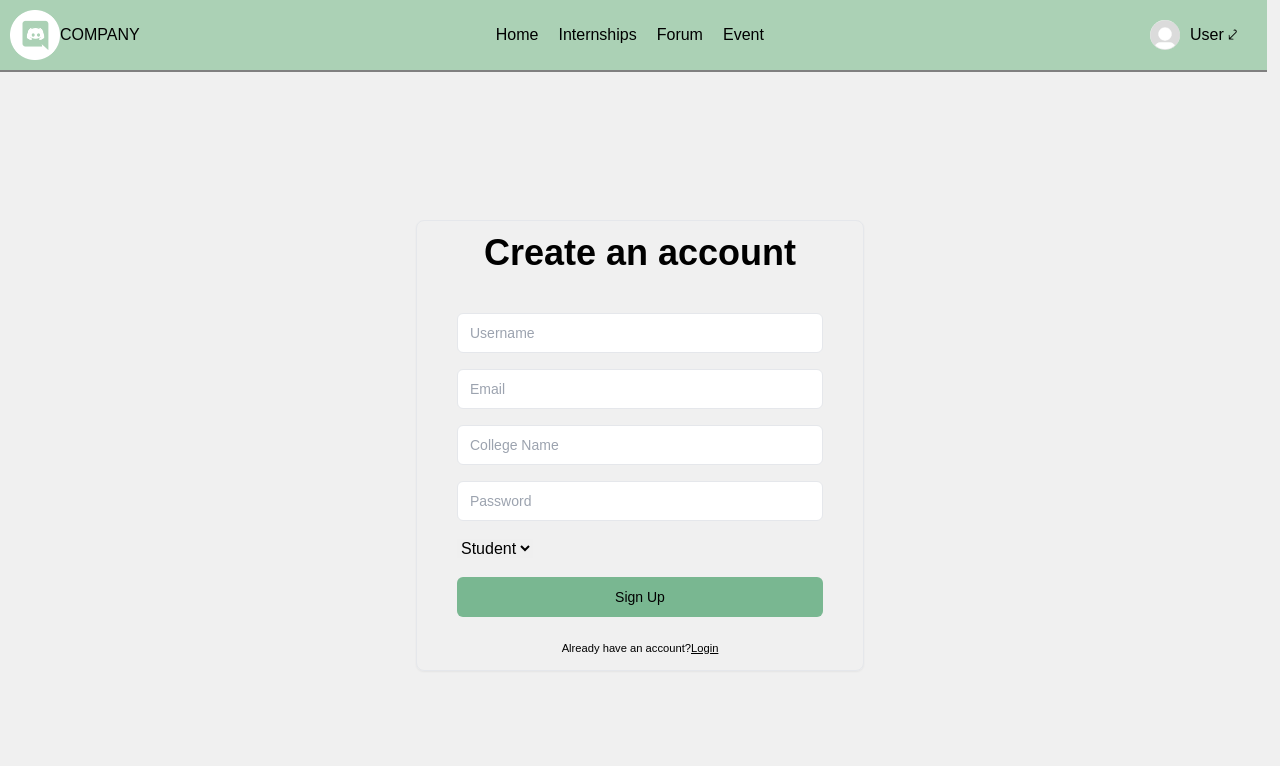
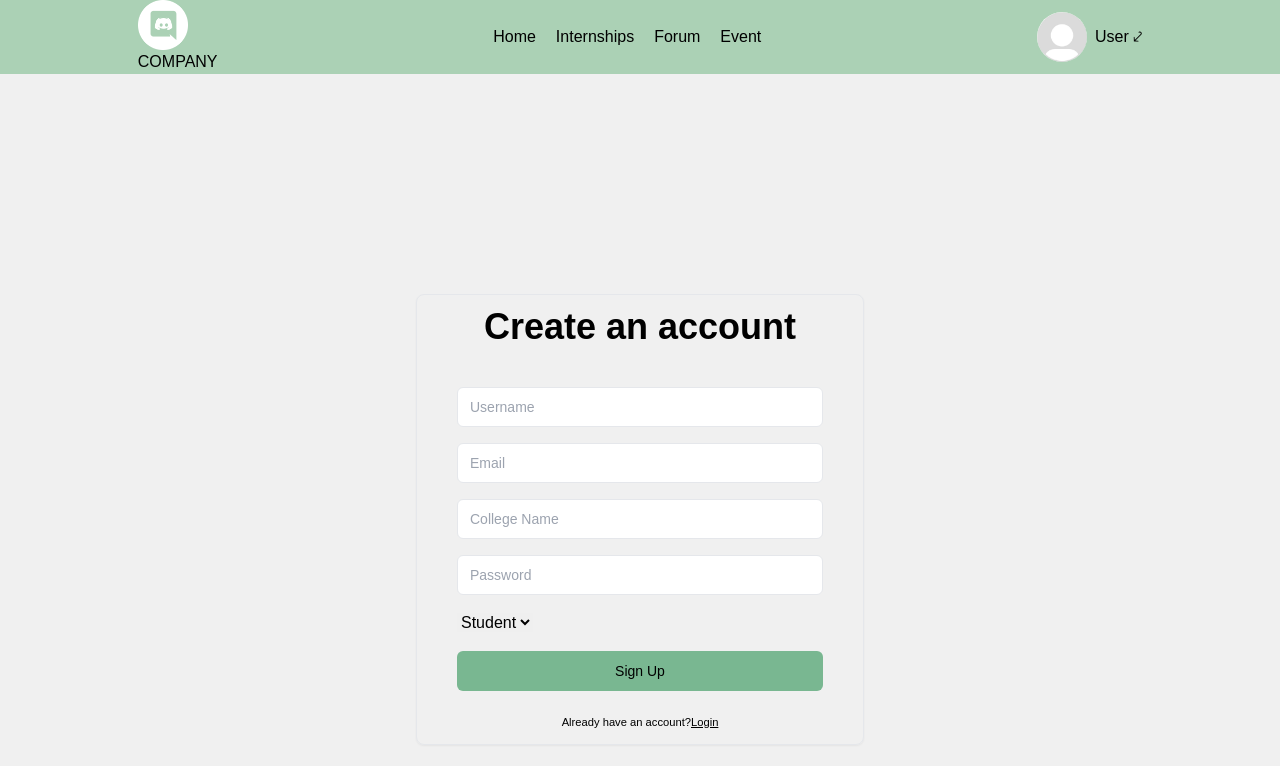
Before and after one commit to ShaunakKDatar/VEGAHackathonFrontEnd, a React (Vite) app: page /signup in a window 1280 px wide. Shown: the top 766 px of the page. Built offline with nearby package versions, Linux system fonts and the light colour scheme; no server answers.

Commit message:
Refactor Navbar component styling and Delete Navbar.css file

```diff
--- a/src/Components/Navbar/Navbar.css
+++ /dev/null
@@ -1,85 +0,0 @@
-*{
-  margin: 0px;
-  padding: 0px;
-}
-ul{
-    display: flex;
-    list-style: none;
-    gap:24px;
-    cursor:pointer;
-    align-items: center;
-  }
-.navbar{
-    display: flex;
-    justify-content: space-between;
-    position: fixed;
-    top: 0;
-    left: 0;
-    right: 0;
-    margin: 0;
-    z-index: 1000;
-    height:72px;
-    width: 99vw;
-    align-items: center;
-    border-bottom: 2px solid grey;
-}
-
-  .dropdown{
-    /* position: fixed; */
-    margin: 30px;
-    cursor: pointer;
-
-  }
-  .img1{
-    /* height: 20px; */
-    width: 30px!important;
-    flex-shrink: 0;
-  }
-  .menu {
-    position: fixed; /* Adjust as needed */
-    background-color: white;
-    border: 1px solid #ccc;
-    padding: 10px;
-    right:2%;
-    top:10%;
-    border-radius: 10px;
-    box-shadow: 0px 0px 5px rgba(0, 0, 0, 0.1);
-  }
-
-  .left{
-    display: flex;
-  }
-.companyname{
-    display: flex;
-    padding: 10px;
-    align-items: center;
-}
-.dropcontainer{
-  display: flex;
-  flex-direction: column;
-  width: 200px;
-  padding: 15px;
-  text-align: center;
-}
-
-.profile{
-  display: flex;
-  flex-direction: row;
-  align-items: center;
-  justify-content: space-between;
-  img{
-    width: 50px;
-    margin: 10px;
-  }
-}
-
-.line{
-  border-top: 2px grey solid;
-  /* padding: 10px; */
-  margin: 10px;
-}
-
-.name{
-  font-weight: 600;
-  font-size: 20px;
-}
--- a/src/Components/Navbar/Navbar.jsx
+++ b/src/Components/Navbar/Navbar.jsx
@@ -5,17 +5,17 @@ import  { UserDataContext } from "../../Context/UserData";
 import { IoIosLogIn } from "react-icons/io";
 import { IoIosSettings } from "react-icons/io";
 import { IoIosNotifications } from "react-icons/io";
-import './Navbar.css'
+// import './Navbar.css'
 const Navbar = () => {
   const [isOpen, setIsOpen] = useState(false);
   const data = useContext(UserDataContext);
-  console.log(data);
+  // console.log(data);
 
   const toggleMenu = () => {
     setIsOpen(!isOpen);
   };
   return (
-    <div className="navbar bg-tertiary ">
+    <div className="navbar bg-tertiary flex items-center justify-around ">
 
         <div className="companyname">
           <Link to="/">
@@ -39,16 +39,16 @@ const Navbar = () => {
           </li>
         </ul>
 
-      <div className="profile dropdown"  onClick={toggleMenu}>
+      <div className="profile dropdown flex items-center gap-2"  onClick={toggleMenu}>
         <img className="img1 rounded-full" width={'50px'} src={"photo_default.jpg"} alt="" />
         <p className="cursor-pointer" onClick={toggleMenu}>
           {(localStorage.getItem("X-auth-token"))?data.userData.username:"User"} ⤦
         </p>
         {isOpen && (
-          <div className="menu">
-            <div className="dropcontainer">
-              <div className="profile">
-                <img src={"photo_default.jpg"} alt="" width="40px" />
+          <div className="menu absolute bg-tertiary p-5 rounded-[5px] top-[70px] ">
+            <div className="dropcontainer flex flex-col gap-[3px] justify-center items-center">
+              <div className="profile flex items-center gap-[5px] ">
+                <img src={"photo_default.jpg"} className="rounded-full" alt="" width="40px" />
                 <p className="name">{(localStorage.getItem("X-auth-token"))?data.userData.username:"User"}</p>
               </div>
               <Link to="/profile">My profile</Link>
```
